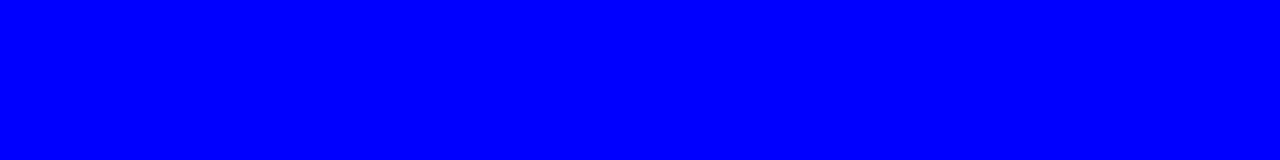
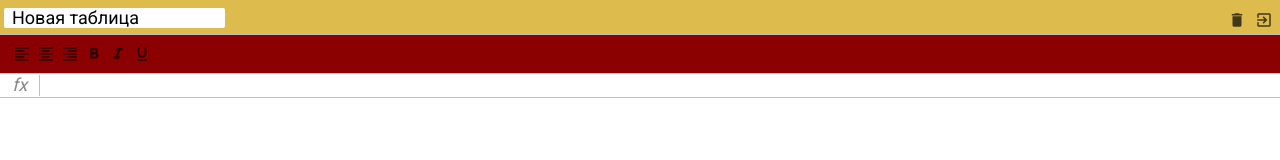
Before and after one commit to profalbert/excel-course, a website built with webpack: page src/index.html in a window 1280 px wide. Built offline with nearby package versions, Linux system fonts and the light colour scheme.

Commit message:
completing tasks (1-6)

```diff
--- a/package.json
+++ b/package.json
@@ -46,6 +46,7 @@
     "webpack-dev-server": "^3.11.0"
   },
   "dependencies": {
-    "@babel/polyfill": "^7.12.1"
+    "@babel/polyfill": "^7.12.1",
+    "normalize.css": "^8.0.1"
   }
 }
--- a/src/index.html
+++ b/src/index.html
@@ -5,10 +5,66 @@
   <meta name="viewport" content="width=device-width, initial-scale=1.0">
   <title>Pure JS Excel</title>
   <link rel="shortcut icon" href="favicon.ico">
+  <link href="https://fonts.googleapis.com/icon?family=Material+Icons" rel="stylesheet">
 </head>
 <body>
 
-<div id="app"></div>
+<div id="app" class="container">
+  <div class="excel">
+
+    <div class="excel__header">
+      <input type="text" class="input" value="Новая таблица">
+
+      <div>
+        <div class="button">
+          <i class="material-icons">delete</i>
+        </div>
+
+        <div class="button">
+          <i class="material-icons">exit_to_app</i>
+        </div>
+      </div>
+    </div>
+
+    <div class="excel__toolbar">
+      <div class="button">
+        <i class="material-icons">format_align_left</i>
+      </div>
+
+      <div class="button">
+        <i class="material-icons">format_align_center</i>
+      </div>
+
+      <div class="button">
+        <i class="material-icons">format_align_right</i>
+      </div>
+
+      <div class="button">
+        <i class="material-icons">format_bold</i>
+      </div>
+
+      <div class="button">
+        <i class="material-icons">format_italic</i>
+      </div>
+
+      <div class="button">
+        <i class="material-icons">format_underline</i>
+      </div>
+    </div>
+
+    <div class="excel__formula">
+      <div class="info">fx</div>
+      <!-- contenteditable - атрибут, который сообщает, что элемент доступен для редактирования пользователем — можно удалять текст и вводить новый -->
+      <!-- spellcheck - атрибут, который указывает браузеру проверять или нет правописание и грамматику в тексте. -->
+      <div class="input" contenteditable="true" spellcheck="false"></div>
+    </div>
+
+    <div class="excel__table">
+
+    </div>
+
+  </div>
+</div>
 
 </body>
 </html>
--- /dev/null
+++ b/src/scss/_mixins.scss
@@ -0,0 +1,22 @@
+@mixin button($color: green) {
+  height: 24px;
+  min-width: 24px;
+  padding: 3px;
+  text-align: center;
+  position: relative;
+  display: inline-block;
+  color: rgba(0, 0, 0, 0.7);
+
+  i {
+    font-size: 18px;
+  }
+
+  :active, .active {
+    color: $color;
+  }
+
+  :hover {
+    background: #eee;
+    cursor: pointer;
+  }
+}
--- /dev/null
+++ b/src/scss/_variables.scss
@@ -0,0 +1,5 @@
+$header-height: 34px;
+$toolbar-height: 40px;
+$formula-height: 24px;
+$info-cell-width: 40px;
+$border-color: #c0c0c0;
--- /dev/null
+++ b/src/scss/formula.scss
@@ -0,0 +1,31 @@
+@import 'variables';
+@import 'mixins';
+
+.excel__formula {
+  position: absolute;
+  left: 0;
+  right: 0;
+  top: $header-height + $toolbar-height;
+  height: $formula-height;
+  display: flex;
+  align-items: center;
+  border-bottom: 1px solid $border-color;
+
+
+  .info {
+    font-size: 18px;
+    font-style: italic;
+    text-align: center;
+    border-right: 1px solid $border-color;
+    min-width: $info-cell-width;
+  }
+
+  .input {
+    padding: 4px;
+    font-size: 12px;
+    outline: none;
+    width: 100%;
+    height: 100%;
+    color: #000;
+  }
+}
--- /dev/null
+++ b/src/scss/header.scss
@@ -0,0 +1,41 @@
+@import 'variables';
+@import 'mixins';
+
+.excel__header {
+  position: absolute;
+  top: 0;
+  right: 0;
+  left: 0;
+  height: $header-height;
+  padding: 8px 4px 0 4px;
+  display: flex;
+  justify-content: space-between;
+
+  //temp
+  background: rgb(221, 187, 76);
+
+  .input {
+    margin: 0;
+    padding: 2px 7px;
+    min-width: 1px;
+    color: #000;
+    border: 1px solid transparent;
+    border-radius: 2px;
+    height: 20px;
+    font-size: 18px;
+    line-height: 22px;
+    outline: none;
+
+    :hover {
+      border: 1px solid $border-color;
+    }
+
+    :focus {
+      border: 2px solid #1a73e8;
+    }
+  }
+
+  .button {
+    @include button(red);
+  }
+}
--- a/src/scss/index.scss
+++ b/src/scss/index.scss
@@ -1,6 +1,24 @@
-$blue: blue;
+@import url('https://fonts.googleapis.com/css?family=Roboto&display=swap');
+@import '~normalize.css'; // ~ - это для webpack (означает, что нужно импортировать из node_modules)
+
+@import 'header';
+@import 'toolbar';
+@import 'formula';
+@import 'table';
 
 
+* {
+  margin: 0;
+  padding: 0;
+  box-sizing: border-box;
+}
+
 body {
-  background-color: $blue;
+  font-family: 'Roboto', sans-serif;
+  font-size: 12px;
 }
+
+.excel {
+  position: relative;
+  color: #888;
+}
--- /dev/null
+++ b/src/scss/table.scss
@@ -0,0 +1,6 @@
+@import 'variables';
+@import 'mixins';
+
+.excel__table {
+
+}
--- /dev/null
+++ b/src/scss/toolbar.scss
@@ -0,0 +1,19 @@
+@import 'variables';
+@import 'mixins';
+
+.excel__toolbar {
+  background: darkred;
+  position: absolute;
+  left: 0;
+  right: 0;
+  top: $header-height;
+  height: $toolbar-height;
+  border-top: 1px solid $border-color;
+  border-bottom: 1px solid $border-color;
+  padding: 7px 10px;
+  display: flex;
+
+  .button {
+    @include button(green);
+  }
+}
```
Also changed, not shown: 2 other files.
